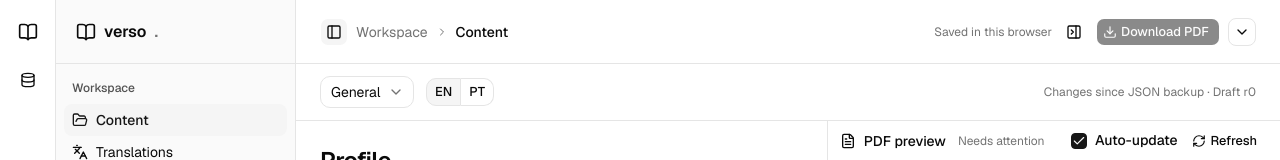
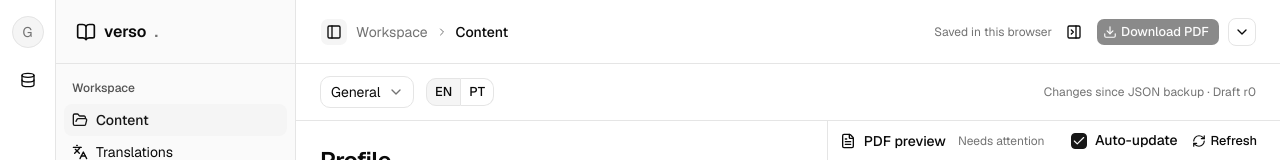
Before and after one commit to douglasyabuki/verso, a Next.js app: page / in a window 1280 px wide. Shown: the top 160 px of the page. Built offline with nearby package versions, Linux system fonts and the light colour scheme.

Commit message:
Add: Shadcn avatar component; Update: Utility bar to use avatar component as placeholder

```diff
--- /dev/null
+++ b/components/ui/avatar.tsx
@@ -0,0 +1,108 @@
+"use client";
+
+import { Avatar as AvatarPrimitive } from "@base-ui/react/avatar";
+import { cn } from "cn";
+import * as React from "react";
+
+function Avatar({
+  className,
+  size = "default",
+  ...props
+}: AvatarPrimitive.Root.Props & {
+  size?: "default" | "sm" | "lg";
+}) {
+  return (
+    <AvatarPrimitive.Root
+      data-slot="avatar"
+      data-size={size}
+      className={cn(
+        "group/avatar relative flex size-8 shrink-0 rounded-full select-none after:absolute after:inset-0 after:rounded-full after:border after:border-border after:mix-blend-darken data-[size=lg]:size-10 data-[size=sm]:size-6 dark:after:mix-blend-lighten",
+        className,
+      )}
+      {...props}
+    />
+  );
+}
+
+function AvatarImage({ className, ...props }: AvatarPrimitive.Image.Props) {
+  return (
+    <AvatarPrimitive.Image
+      data-slot="avatar-image"
+      className={cn(
+        "aspect-square size-full rounded-full object-cover",
+        className,
+      )}
+      {...props}
+    />
+  );
+}
+
+function AvatarFallback({
+  className,
+  ...props
+}: AvatarPrimitive.Fallback.Props) {
+  return (
+    <AvatarPrimitive.Fallback
+      data-slot="avatar-fallback"
+      className={cn(
+        "flex size-full items-center justify-center rounded-full bg-muted text-sm text-muted-foreground group-data-[size=sm]/avatar:text-xs",
+        className,
+      )}
+      {...props}
+    />
+  );
+}
+
+function AvatarBadge({ className, ...props }: React.ComponentProps<"span">) {
+  return (
+    <span
+      data-slot="avatar-badge"
+      className={cn(
+        "absolute right-0 bottom-0 z-10 inline-flex items-center justify-center rounded-full bg-primary text-primary-foreground bg-blend-color ring-2 ring-background select-none",
+        "group-data-[size=sm]/avatar:size-2 group-data-[size=sm]/avatar:[&>svg]:hidden",
+        "group-data-[size=default]/avatar:size-2.5 group-data-[size=default]/avatar:[&>svg]:size-2",
+        "group-data-[size=lg]/avatar:size-3 group-data-[size=lg]/avatar:[&>svg]:size-2",
+        className,
+      )}
+      {...props}
+    />
+  );
+}
+
+function AvatarGroup({ className, ...props }: React.ComponentProps<"div">) {
+  return (
+    <div
+      data-slot="avatar-group"
+      className={cn(
+        "group/avatar-group flex -space-x-2 *:data-[slot=avatar]:ring-2 *:data-[slot=avatar]:ring-background",
+        className,
+      )}
+      {...props}
+    />
+  );
+}
+
+function AvatarGroupCount({
+  className,
+  ...props
+}: React.ComponentProps<"div">) {
+  return (
+    <div
+      data-slot="avatar-group-count"
+      className={cn(
+        "relative flex size-8 shrink-0 items-center justify-center rounded-full bg-muted text-sm text-muted-foreground ring-2 ring-background group-has-data-[size=lg]/avatar-group:size-10 group-has-data-[size=sm]/avatar-group:size-6 [&>svg]:size-4 group-has-data-[size=lg]/avatar-group:[&>svg]:size-5 group-has-data-[size=sm]/avatar-group:[&>svg]:size-3",
+        className,
+      )}
+      {...props}
+    />
+  );
+}
+
+export {
+  Avatar,
+  AvatarBadge,
+  AvatarFallback,
+  AvatarGroup,
+  AvatarGroupCount,
+  AvatarImage,
+};
--- a/components/workspace/workspace-utility-rail.tsx
+++ b/components/workspace/workspace-utility-rail.tsx
@@ -1,8 +1,9 @@
 "use client";
 
-import { BookOpen, Monitor } from "lucide-react";
+import { Monitor } from "lucide-react";
 
 import { ThemeSelector } from "@/components/theme-selector";
+import { Avatar, AvatarFallback } from "@/components/ui/avatar";
 import { Button } from "@/components/ui/button";
 import {
   Popover,
@@ -28,10 +29,9 @@
       aria-label="Workspace utilities"
       className="hidden w-14 shrink-0 flex-col items-center gap-4 border-r bg-background py-4 md:flex"
     >
-      <span className="flex h-8 items-center" title="Verso">
-        <BookOpen className="size-5" aria-hidden="true" />
-        <span className="sr-only">Verso</span>
-      </span>
+      <Avatar role="img" aria-label="Guest avatar" title="Guest">
+        <AvatarFallback>G</AvatarFallback>
+      </Avatar>
       {dataMenu}
       <div className="mt-auto">
         <AppearanceControl />
```
